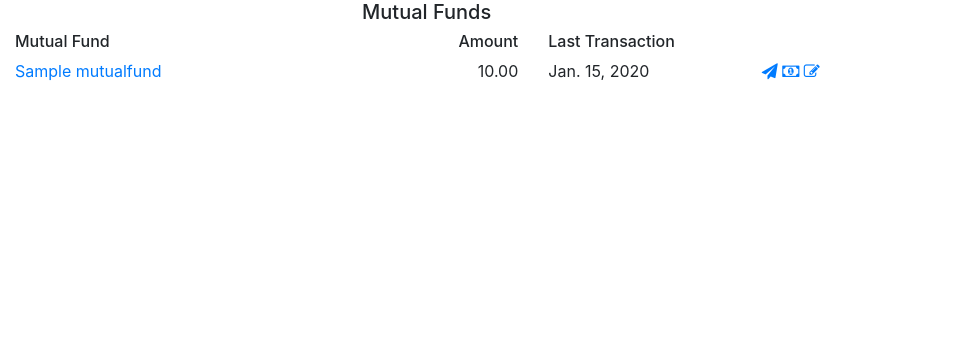
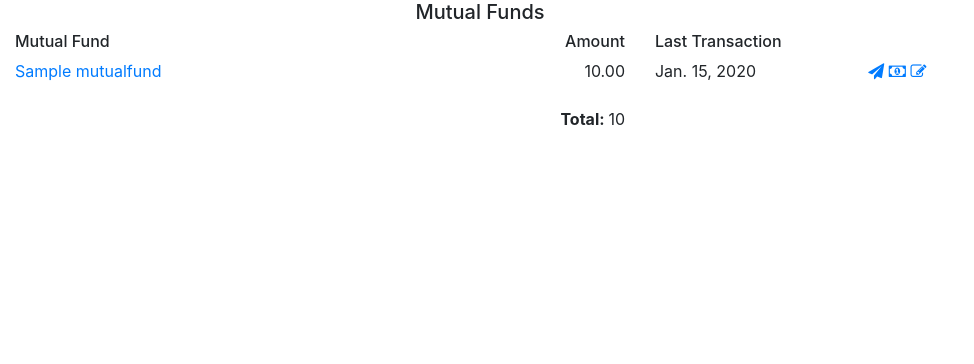
Before and after one commit to srinipal/mutual-funds-portfolio, a Django app: page /portfolio/mutual-funds/ in a window 1280 px wide. Shown: the part 56-420 px from the top of the page, without its empty margins (0-974 px from the left). Run offline with Django 3.2, Linux system fonts and the light colour scheme; tables that the repository leaves empty hold one stand-in row (values such as "Sample post"); some libraries are stand-ins or nearby versions.

Commit message:
Totals in list views

```diff
--- a/mfPortfolio/portfolio/templates/portfolio/detail.html
+++ b/mfPortfolio/portfolio/templates/portfolio/detail.html
@@ -54,14 +54,14 @@
     </div>
     <div class="container-fluid">
         <div class="row">
-            <div class="col-md-10 col-xs-10 col-sm-10">
+            <div class="col-md-11 col-xs-11 col-sm-11">
                 <h5 class="round3" style="text-align:center;">Systematic Investment Plans</h5>
             </div>
         </div>
         <div class="row">
 
             <div class="col-md-4 col-xs-4 col-sm-4"><h6>Mutual Fund</h6></div>
-            <div class="col-md-1 col-xs-1 col-sm-1" style="text-align:right"><h6>Amount</h6></div>
+            <div class="col-md-2 col-xs-2 col-sm-2" style="text-align:right"><h6>Amount</h6></div>
             <div class="col-md-2 col-xs-2 col-sm-2"><h6>Start Date</h6></div>
             <div class="col-md-2 col-xs-2 col-sm-2"><h6>Last Transaction</h6></div>
             <div class="col-md-1 col-xs-1 col-sm-1"></div>
@@ -71,7 +71,7 @@
                 <div class="col-md-4 col-xs-4 col-sm-4"><a
                         href="{% url 'mfDetail' sip.mutual_fund.pk %}">{{ sip.mutual_fund.mf_name }}</a> <span
                         class="badge"></span></div>
-                <div class="col-md-1 col-xs-1 col-sm-1"
+                <div class="col-md-2 col-xs-2 col-sm-2"
                      style="text-align:right">{{ sip.amount|intcomma }}</div>
                 <div class="col-md-2 col-xs-2 col-sm-2">{{ sip.start_date }}</div>
                 <div class="col-md-2 col-xs-2 col-sm-2">{{ sip.last_transaction_date }}</div>
--- a/mfPortfolio/portfolio/templates/portfolio/index.html
+++ b/mfPortfolio/portfolio/templates/portfolio/index.html
@@ -3,14 +3,14 @@
 {% block content %}
     <div class="container-fluid">
         <div class="row">
-            <div class="col-md-8 col-xs-8 col-sm-8">
+            <div class="col-md-9 col-xs-9 col-sm-9">
                 <h5 class="round3" style="text-align:center;">Mutual Funds</h5>
             </div>
         </div>
         <div class="row">
 
             <div class="col-md-4 col-xs-4 col-sm-4"><h6>Mutual Fund</h6></div>
-            <div class="col-md-1 col-xs-1 col-sm-1" style="text-align:right"><h6>Amount</h6></div>
+            <div class="col-md-2 col-xs-2 col-sm-2" style="text-align:right"><h6>Amount</h6></div>
             <div class="col-md-2 col-xs-2 col-sm-2"><h6>Last Transaction</h6></div>
             <div class="col-md-1 col-xs-1 col-sm-1"></div>
         </div>
@@ -20,7 +20,7 @@
                 <div class="col-md-4 col-xs-4 col-sm-4"><a
                         href="{% url 'mfDetail' mutual_fund.pk %}">{{ mutual_fund.mf_name }}</a> <span
                         class="badge"></span></div>
-                <div class="col-md-1 col-xs-1 col-sm-1"
+                <div class="col-md-2 col-xs-2 col-sm-2"
                      style="text-align:right">{{ mutual_fund.amount|intcomma }}</div>
                 <div class="col-md-2 col-xs-2 col-sm-2">{{ mutual_fund.last_transaction_date }}</div>
                 <div class="col-md-1 col-xs-1 col-sm-1">
@@ -47,6 +47,12 @@
             </div>
             <br/>
         {% endfor %}
+        <div class="row">
+            <div class="col-md-4 col-xs-4 col-sm-4" style="text-align:right"></div>
+            <div class="col-md-2 col-xs-2 col-sm-2" style="text-align:right"><b>Total: </b>{{ total_sum|intcomma }}</div>
+            <div class="col-md-2 col-xs-2 col-sm-2"></div>
+            <div class="col-md-1 col-xs-1 col-sm-1"></div>
+        </div>
         <br/>
         <div class="fixed-bottom p-2" data-toggle="tooltip" data-placement="top" title="Add to portfolio">
             <a href="{% url 'mfCreate' %}">
--- a/mfPortfolio/portfolio/views.py
+++ b/mfPortfolio/portfolio/views.py
@@ -3,7 +3,7 @@ from django.shortcuts import render, redirect, get_object_or_404
 from .models import MutualFund, MutualFundSIP
 from .forms import MutualFundForm, MutualFundSIPForm
 from django.views.generic import ListView, DetailView
-
+from django.db.models import Sum
 
 class IndexView(ListView):
     template_name = 'portfolio/index.html'
@@ -12,12 +12,22 @@ class IndexView(ListView):
     def get_queryset(self):
         return MutualFund.objects.all()
 
+    def get_context_data(self, **kwargs):
+        context = super().get_context_data(**kwargs)
+        context['total_sum'] = context[self.context_object_name].aggregate(Sum('amount'))['amount__sum']
+        return context
+
 class SIPIndexView(ListView):
     template_name = 'portfolio/sip_index.html'
     context_object_name = 'sip_list'
 
     def get_queryset(self):
-        return MutualFundSIP.objects.all()
+        return MutualFundSIP.objects.all().filter(active=True)
+
+    def get_context_data(self, **kwargs):
+        context = super().get_context_data(**kwargs)
+        context['total_sum'] = context[self.context_object_name].aggregate(Sum('amount'))['amount__sum']
+        return context
 
 class MutualFundDetailView(DetailView):
     model = MutualFund
```
Also changed, not shown: mfPortfolio/portfolio/templates/portfolio/sip_index.html (+7 -3 lines).
